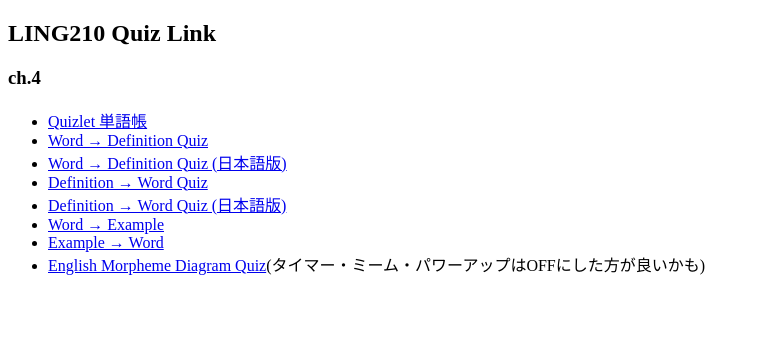
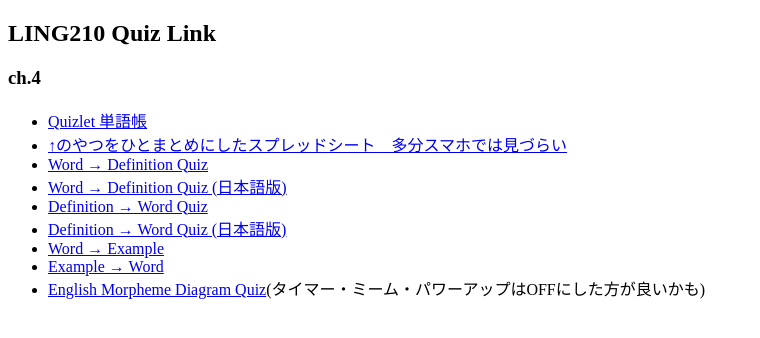
Before and after one commit to Takehit0Matsuda/Takehit0Matsuda.github.io, a plain HTML site: page quizlinks.html in a window 1280 px wide. Shown: the whole page, without its empty margins (0-760 px from the left). Drawn offline with Linux system fonts and the light colour scheme.

Commit message:
add feature for quizlink.html

```diff
--- a/quizlinks.html
+++ b/quizlinks.html
@@ -11,6 +11,7 @@
     <h3>ch.4</h3>
         <ul>
             <li><a href="https://quizlet.com/EZ_Mtd/folders/118903858?x=1xqt&i=3r7kl4">Quizlet 単語帳</a></li>
+            <li><a href="https://docs.google.com/spreadsheets/d/154ZFUXWC1kKUFSaauak-bt8gyIBijldF/edit?usp=sharing&ouid=118383019538042372514&rtpof=true&sd=true">↑のやつをひとまとめにしたスプレッドシート　多分スマホでは見づらい</a></li>
             <li><a href="https://quizgenerator.net/quizhoster/?action=play&course_id=122778&course_path=6480f9075dae04bf096c5efe2fffc6d6">Word → Definition Quiz</a></li>
             <li><a href="https://quizgenerator.net/quizhoster/?action=play&course_id=122779&course_path=83dc1255246de21c6339fb4f6a5addcc">Word → Definition Quiz (日本語版)</a></li>
             <li><a href="https://quizgenerator.net/quizhoster/?action=play&course_id=122781&course_path=f731f718db6d64c1fbc31384fb0c7199">Definition → Word Quiz</a></li>
```
